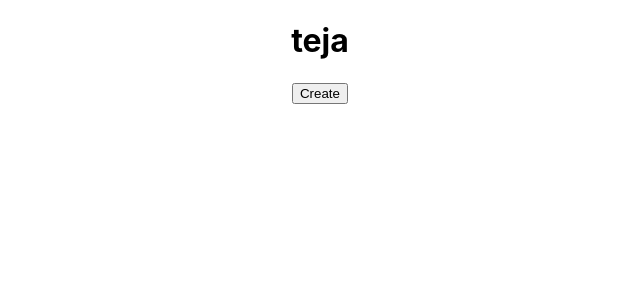
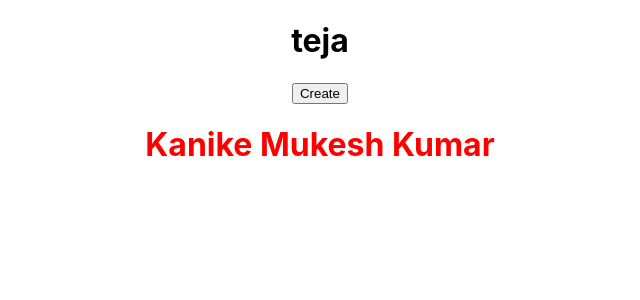
Before and after one commit to MeghaGowda1223456/Git-practice-second-batch, a React (Create React App) app: page / in a window 1280 px wide. Shown: the top 300 px of the page, without its empty margins (320-960 px from the left). Built offline with nearby package versions, Linux system fonts and the light colour scheme.

Commit message:
mukeshfileadded

```diff
--- a/src/App.js
+++ b/src/App.js
@@ -4,6 +4,7 @@ import DataComponents from "./components/DataComponents";
 import { useState } from "react";
 import ComponentA from "./components/ComponentA";
 import ComponentB from "./components/ComponentB";
+import Mukesh from "./components/Mukesh";
 
 function App() {
   const [state, setState] = useState(true);
@@ -11,6 +12,7 @@ function App() {
     <div className="App">
       <ComponentB/>
       {state ? <DataComponents setState={setState} /> : <ComponentA />}
+      <Mukesh />
     </div>
   );
 }
--- /dev/null
+++ b/src/components/Mukesh.jsx
@@ -0,0 +1,11 @@
+import React from 'react'
+
+const Mukesh = () => {
+    return (
+        <div>
+            <h1 style={{textAlign: "center", color: "red"}}>Kanike Mukesh Kumar</h1>
+        </div>
+    )
+}
+
+export default Mukesh
```
